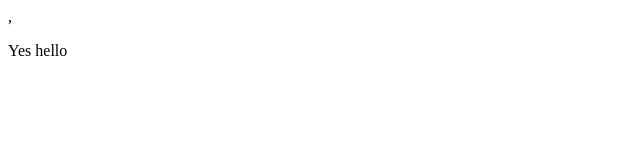
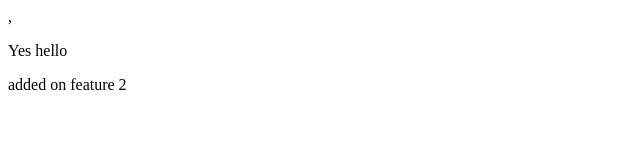
Before and after one commit to diamondcut/git_lesson, a plain HTML site: page index.html in a window 1280 px wide. Shown: the whole page, without its empty margins (0-640 px from the left). Drawn offline with Linux system fonts and the light colour scheme.

Commit message:
first commit for feature 2

```diff
--- a/index.html
+++ b/index.html
@@ -3,6 +3,10 @@
     <head>
         <body>
             <p>Yes hello</p>
+
+            <p> added on feature 2
+
+            </p>
         </body>
     </head>
 </html>
```
